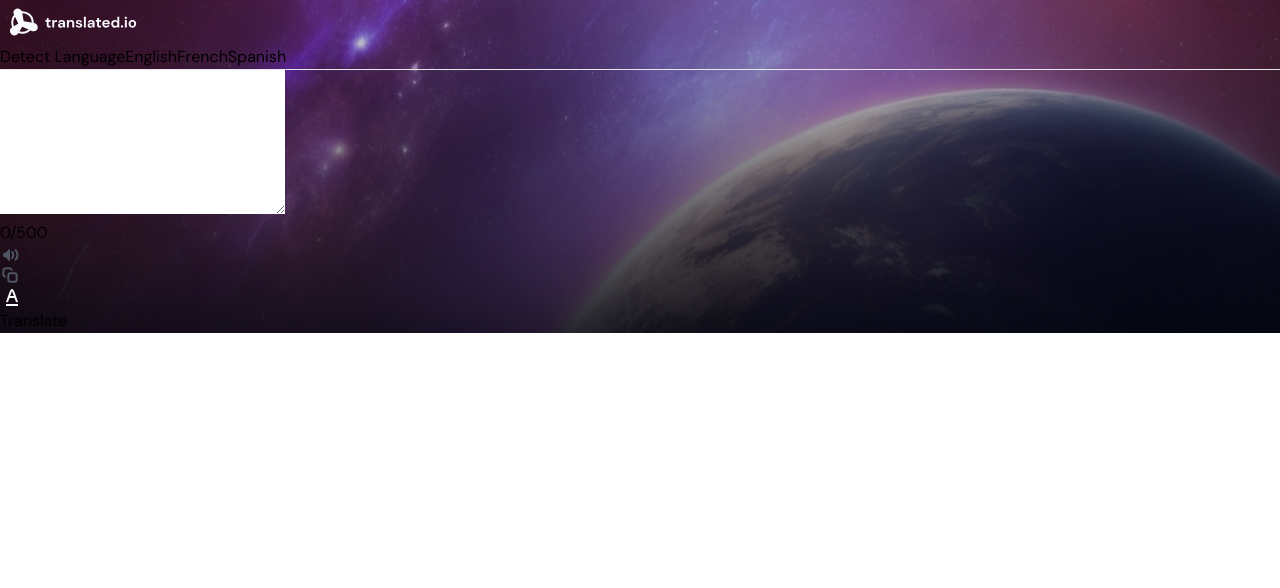
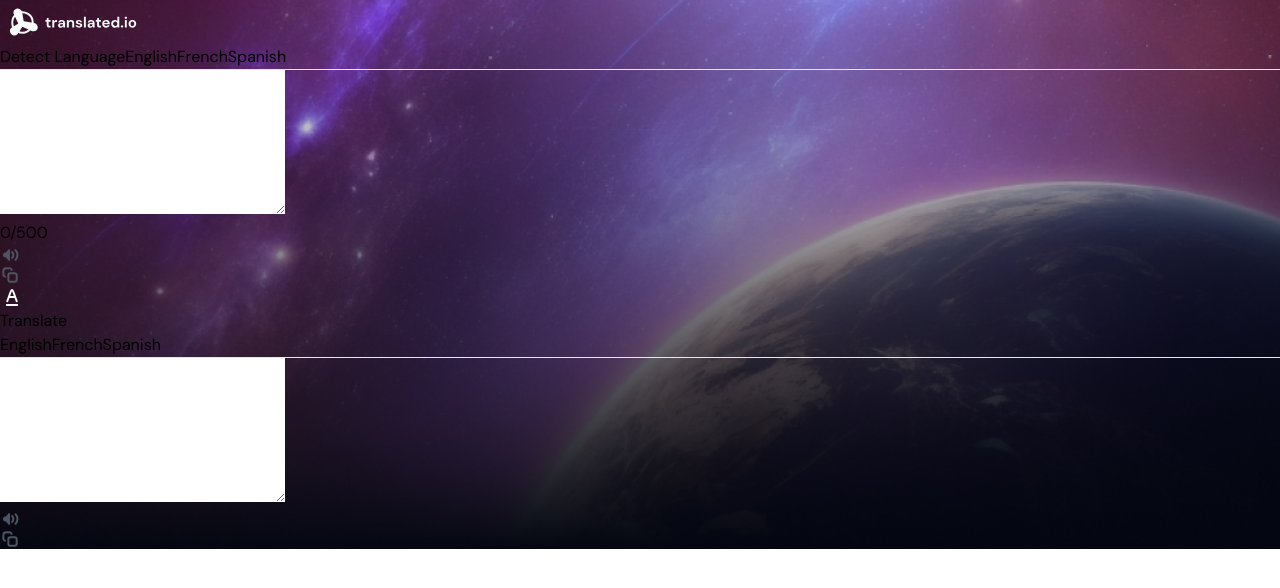
Before and after one commit to SajeedAninda/Translate-App, a React (Vite) app: page / in a window 1280 px wide. Shown: the top 588 px of the page. Built offline with nearby package versions, Linux system fonts and the light colour scheme.

Commit message:
Added the second translation box

```diff
--- a/src/Components/Translator/Translator.jsx
+++ b/src/Components/Translator/Translator.jsx
@@ -20,8 +20,8 @@ const Translator = () => {
 
 
     return (
-        <div className='w-[90%] mx-auto py-20 flex justify-between items-center'>
-            <div className='h-[367px] bg-[#212936cc] p-8 rounded-3xl w-[50%] gap-6'>
+        <div className='w-[90%] mx-auto py-16 flex justify-between gap-6 items-center'>
+            <div className='h-[367px] bg-[#212936cc] p-8 rounded-3xl w-[50%] gap-6 firstDiv'>
                 <div className='flex gap-4 items-start justify-start'>
                     <button onClick={() => handleButtonClick("Detect Language")} className='text-[16px] font-semibold cursor-pointer py-2 rounded-xl text-[#4D5562]'>
                         Detect Language
@@ -60,6 +60,39 @@ const Translator = () => {
                     </buttons>
                 </div>
             </div>
+
+
+
+
+            <div className='h-[367px] bg-[#121826cc] p-8 rounded-3xl w-[50%] gap-6 secondDiv'>
+                <div className='flex gap-4 items-start justify-start'>
+                    <button onClick={() => handleButtonClick("English")} className={`text-[16px] font-semibold cursor-pointer px-3 py-2 rounded-xl ${activeButton === 'English' ? 'bg-[#4D5562] text-[#CDD5E0]' : 'text-[#4D5562] bg-transparent'
+                        }`}>
+                        English
+                    </button>
+                    <button onClick={() => handleButtonClick("French")} className={`text-[16px] font-semibold cursor-pointer px-3 py-2 rounded-xl ${activeButton === 'French' ? 'bg-[#4D5562] text-[#CDD5E0]' : 'text-[#4D5562] bg-transparent'
+                        }`}>
+                        French
+                    </button>
+                    <button onClick={() => handleButtonClick("Spanish")} className={`text-[16px] font-semibold cursor-pointer px-3 py-2 rounded-xl ${activeButton === 'Spanish' ? 'bg-[#4D5562] text-[#CDD5E0]' : 'text-[#4D5562] bg-transparent'
+                        }`}>
+                        Spanish
+                    </button>
+                </div>
+
+                <hr className="w-[100%] border border-[#4D5562] mt-4 mb-2 opacity-75" />
+
+                <div className=''>
+                    <textarea onChange={handleTranslationText} className="bg-transparent resize-none outline-none text-white w-[100%]" name="translationText" id="translationText" cols={30} rows={6} maxLength={500}></textarea>
+                </div>
+
+                <div className='flex mt-8'>
+                    <div className='flex gap-2'>
+                        <img className='border-2 border-[#4D5562] rounded-xl p-2 cursor-pointer' src={soundLogo} alt="" />
+                        <img className='border-2 border-[#4D5562] rounded-xl p-2 cursor-pointer' src={copyLogo} alt="" />
+                    </div>
+                </div>
+            </div>
         </div>
     );
 };
```
